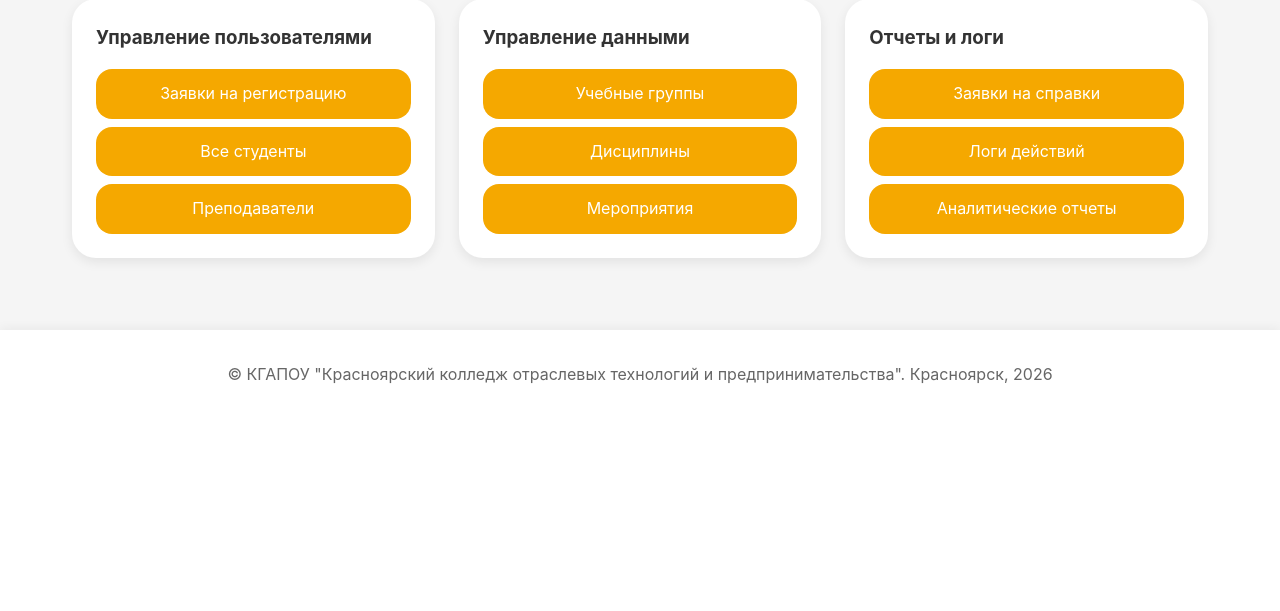
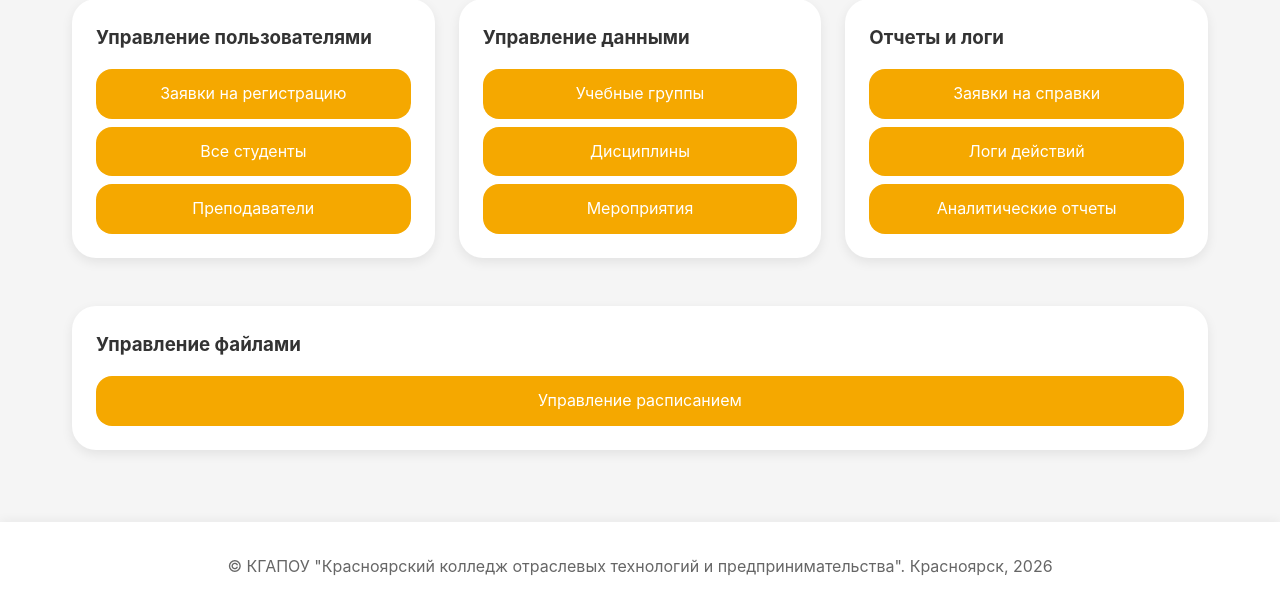
Before and after one commit to NAMUoU/college-app, a Flask app: page /dashboard in a window 1280 px wide. Shown: the part 652-1263 px from the top of the page. Before the commit the page ends 1035 px from the top, so only its background shows below. Run offline with Flask 3, Linux system fonts and the light colour scheme; a user stored in the database is signed in.

Commit message:
Исправлен маршрут /dashboard для админа на admin/dashboard.html

```diff
--- a/app.py
+++ b/app.py
@@ -192,8 +192,12 @@ def dashboard():
         events_count = Event.query.count()
         pending_requests = StudentProfile.query.filter_by(status='pending').count()
 
-        return render_template('dashboard.html', students_count=students_count,
-                             teachers_count=teachers_count, events_count=events_count, pending_requests=pending_requests)
+        # ВАЖНО: используем admin/dashboard.html, а не обычный dashboard.html
+        return render_template('admin/dashboard.html',
+                             students_count=students_count,
+                             teachers_count=teachers_count,
+                             events_count=events_count,
+                             pending_requests=pending_requests)
 
     return render_template('dashboard.html')
 
--- a/templates/dashboard.html
+++ b/templates/dashboard.html
@@ -196,6 +196,33 @@
                 <a href="{{ url_for('admin_reports') }}" class="btn btn-primary">Аналитические отчеты</a>
             </div>
         </div>
+
+        <div class="grid">
+            <div class="card">
+                <h3>Управление пользователями</h3>
+                <!-- ... -->
+            </div>
+
+            <div class="card">
+                <h3>Управление данными</h3>
+                <!-- ... -->
+            </div>
+
+            <div class="card">
+                <h3>Отчеты и логи</h3>
+                <!-- ... -->
+            </div>
+        </div>
+
+        <!-- ДОБАВЬТЕ ЭТОТ БЛОК ПОСЛЕ ЗАКРЫВАЮЩЕГО </div> ВЫШЕ -->
+        <div class="grid">
+            <div class="card">
+                <h3>Управление файлами</h3>
+                <div style="display: flex; flex-direction: column; gap: 0.5rem;">
+                    <a href="{{ url_for('manage_schedule') }}" class="btn btn-primary">Управление расписанием</a>
+                </div>
+            </div>
+        </div>
     </div>
 {% endif %}
 {% endblock %}
```
